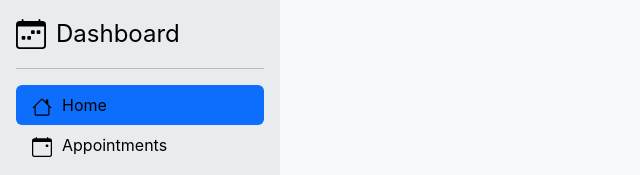
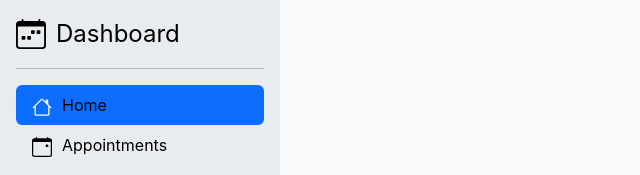
Before and after one commit to FrancoMLG/Group_31, a React (Create React App) app in the folder client/: page /userdash in a window 1280 px wide. Shown: the top 175 px of the page, without its empty margins (0-640 px from the left). Built offline with nearby package versions, Linux system fonts and the light colour scheme.

Commit message:
updated sidebar functionality again

```diff
--- a/client/src/components/dashboards/user/user_sidebar.css
+++ b/client/src/components/dashboards/user/user_sidebar.css
@@ -6,3 +6,6 @@
   padding: 0 !important;
   margin: 0 !important;
 }
+.nav-link.active img {
+  filter: brightness(0) invert(1);
+}
--- a/client/src/components/dashboards/user/user_sidebar.js
+++ b/client/src/components/dashboards/user/user_sidebar.js
@@ -1,10 +1,16 @@
-import "bootstrap/dist/css/bootstrap.min.css";
-import "bootstrap/dist/js/bootstrap.bundle.min.js";
-import { Link, useNavigate } from "react-router-dom";
-import React from "react";
+import React, { useEffect } from "react";
 import "./user_sidebar.css";
 
-export default function UserSideBar({ homeLinkRef }) {
+export default function UserSideBar({ activeLinkId }) {
+  useEffect(() => {
+    const activeLink = document.getElementById(activeLinkId);
+    if (activeLink) {
+      activeLink.classList.add("active");
+      activeLink.classList.toggle("link-body-emphasis");
+      activeLink.setAttribute("aria-current", "page");
+    }
+  }, [activeLinkId]);
+
   return (
     <div className="d-flex flex-column flex-shrink-0 p-3 bg-body-secondary" style={{ width: "280px", height: "100%" }}>
       <a href="/" className="d-flex align-items-center mb-3 mb-md-0 me-md-auto link-body-emphasis text-decoration-none">
@@ -19,7 +25,7 @@ export default function UserSideBar({ homeLinkRef }) {
       <hr />
       <ul className="nav nav-pills flex-column mb-auto">
         <li className="nav-item">
-          <a href="#" id="home-link" ref={homeLinkRef} className="nav-link link-body-emphasis">
+          <a href="#" id="home-link" className="nav-link link-body-emphasis">
             <img
               className="padded-img"
               src={`${process.env.PUBLIC_URL}/images/house.svg`}
--- a/client/src/components/dashboards/user/userhome.js
+++ b/client/src/components/dashboards/user/userhome.js
@@ -6,19 +6,11 @@ import UserSideBar from "./user_sidebar";
 import "./userhome.css";
 
 export default function UserHome() {
-  const homeLinkRef = useRef(null);
-
-  useEffect(() => {
-    if (homeLinkRef.current) {
-      homeLinkRef.current.classList.add("active");
-      homeLinkRef.current.setAttribute("aria-current", "page");
-      homeLinkRef.current.classList.toggle("link-body-emphasis")
-    }
-  }, []);
+  const activeLinkId = "home-link";
 
   return (
     <div className="container-fluid bg-body-tertiary vh-100 d-flex flex-column no-padding">
-      <UserSideBar homeLinkRef={homeLinkRef} />
+      <UserSideBar activeLinkId={activeLinkId} />
     </div>
   );
 }
```
